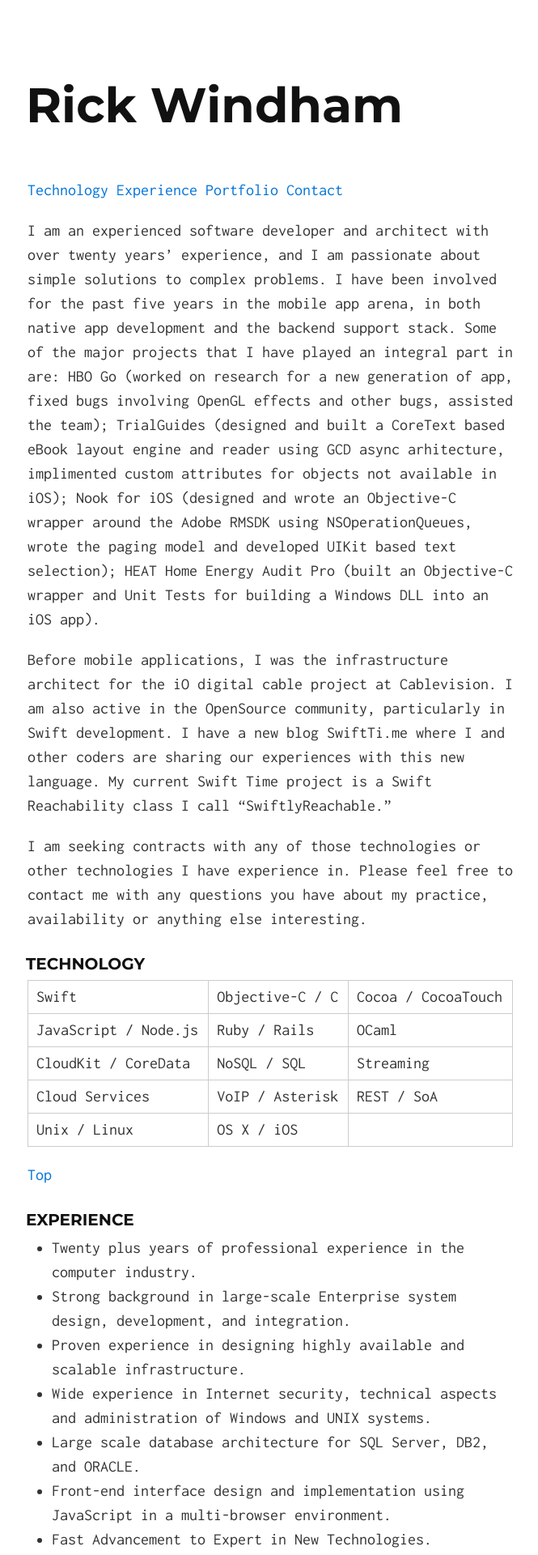
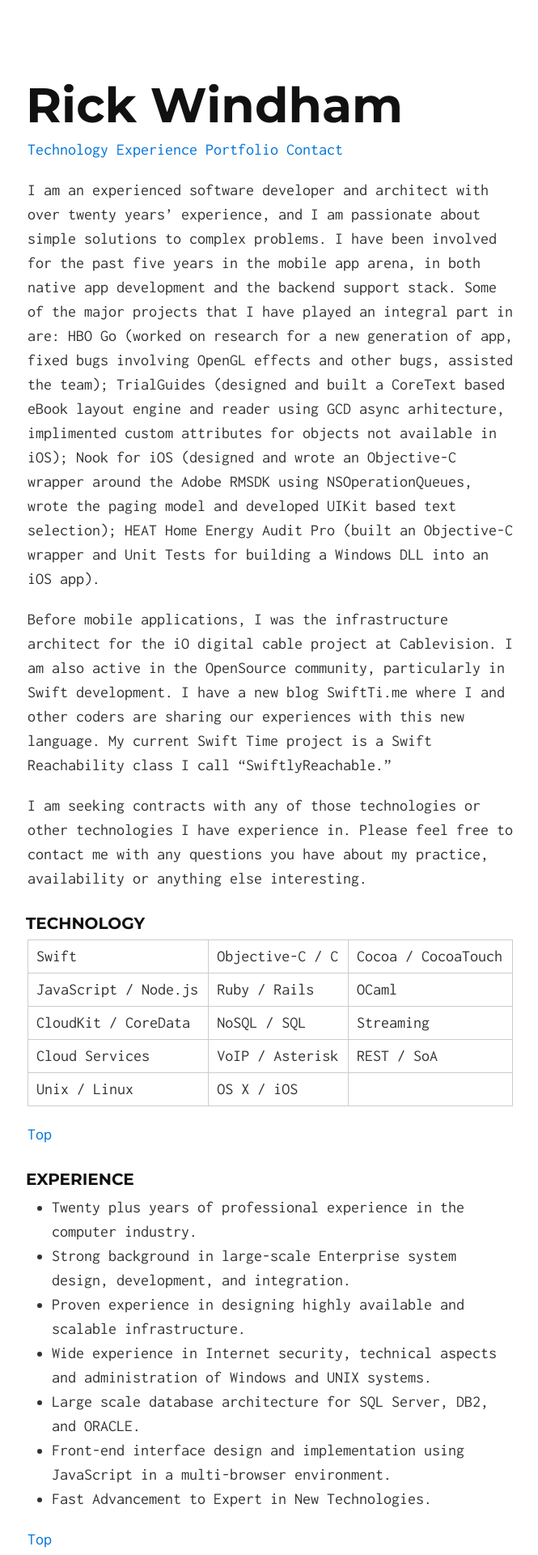
Before and after one commit to rickw/rickw.github.io, a Jekyll site: the page built from index.html, in a window 1280 px wide. Shown: the top 1920 px of the page at 81% size, without its empty margins (306-971 px from the left). Built offline with Jekyll 4.4.1, drawn with Linux system fonts in a browser that asks for light colours.

Commit message:
changed formatting a bit

```diff
--- a/_config.yml
+++ b/_config.yml
@@ -1,4 +1,5 @@
 title_tag_text: Rick Windham
 h1_tag_text: Rick Windham
+h2_tag_text: Mobile Thaumaturgy
 
 exclude: ["Procfile", "Gruntfile.js", "README.md", "package.json", "CNAME", "node_modules"]
--- a/_layouts/default.html
+++ b/_layouts/default.html
@@ -13,7 +13,10 @@
 </head>
 <body>
   <div class="container">
-    <h1><a href="./">{{ site.h1_tag_text }}</a></h1>
+    <h1>{{ site.h1_tag_text }}</h1>
+    <!--
+    <h2>{{ site.h2_tag_text }}</h2>
+    -->
     {{ content }}
   </div>
 {% include scripts.html %}
--- a/css/solo.css
+++ b/css/solo.css
@@ -41,13 +41,13 @@ h1, h2, h3, h4, h5, h6 {
 
 h1 {
   font-size: 2.5rem;
-  margin-bottom: 1rem;
+  /*margin-bottom: 1rem;*/
 }
 
 @media (min-width: 30rem) {
   h1 {
     font-size: 3rem;
-    margin-bottom: 3rem;
+    /*margin-bottom: 3rem;*/
   }
 }
 
@@ -56,14 +56,14 @@ h1 a {
 }
 
 h2 {
-  margin-top: 2rem;
+  /*margin-top: 2rem;*/
   font-size: 1.25rem;
   margin-bottom: 0.75rem;
 }
 
 @media (min-width: 30rem) {
   h2 {
-    margin-top: 2.5rem;
+    /*margin-top: 2.5rem;*/
     font-size: 1.5rem;
     margin-bottom: 1rem;
   }
@@ -117,6 +117,7 @@ hr {
   display: block;
 }
 
+
 table {
   width: 100%;
   border: 1px solid #ccc;
```
